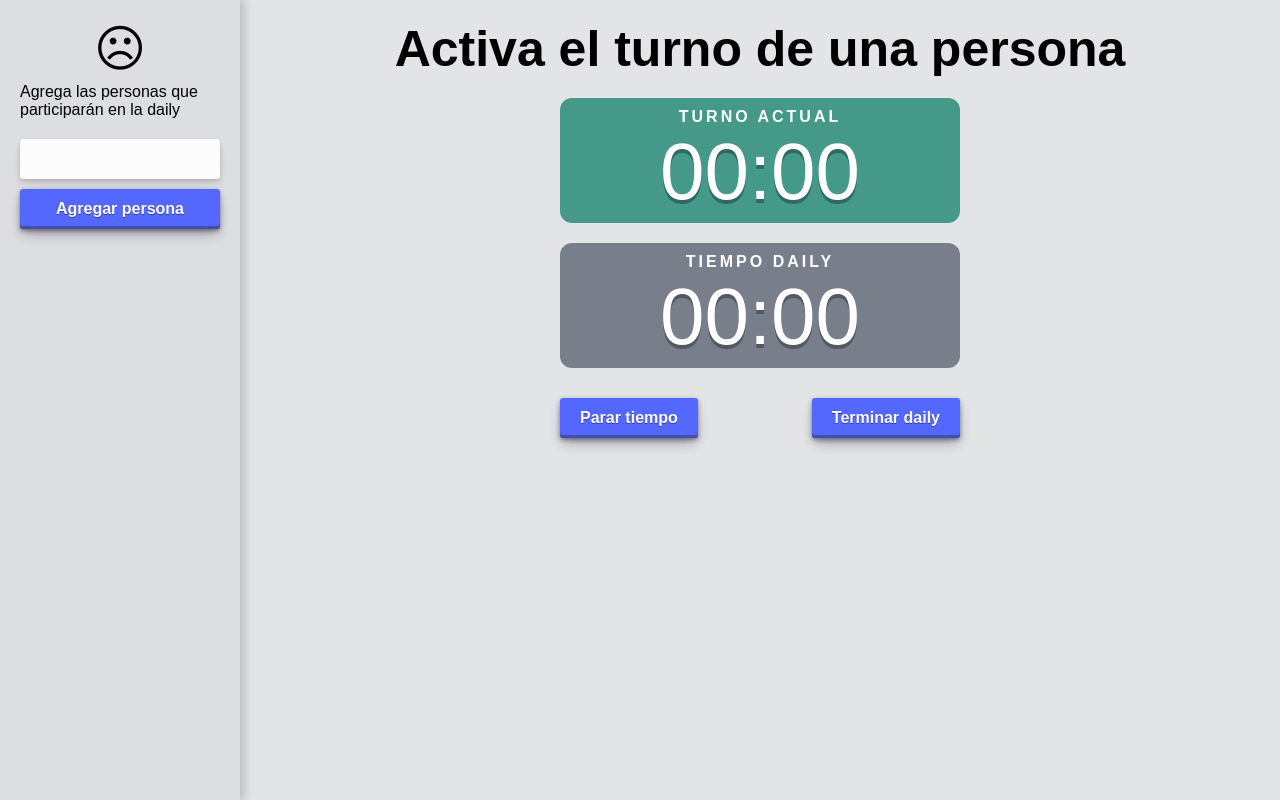
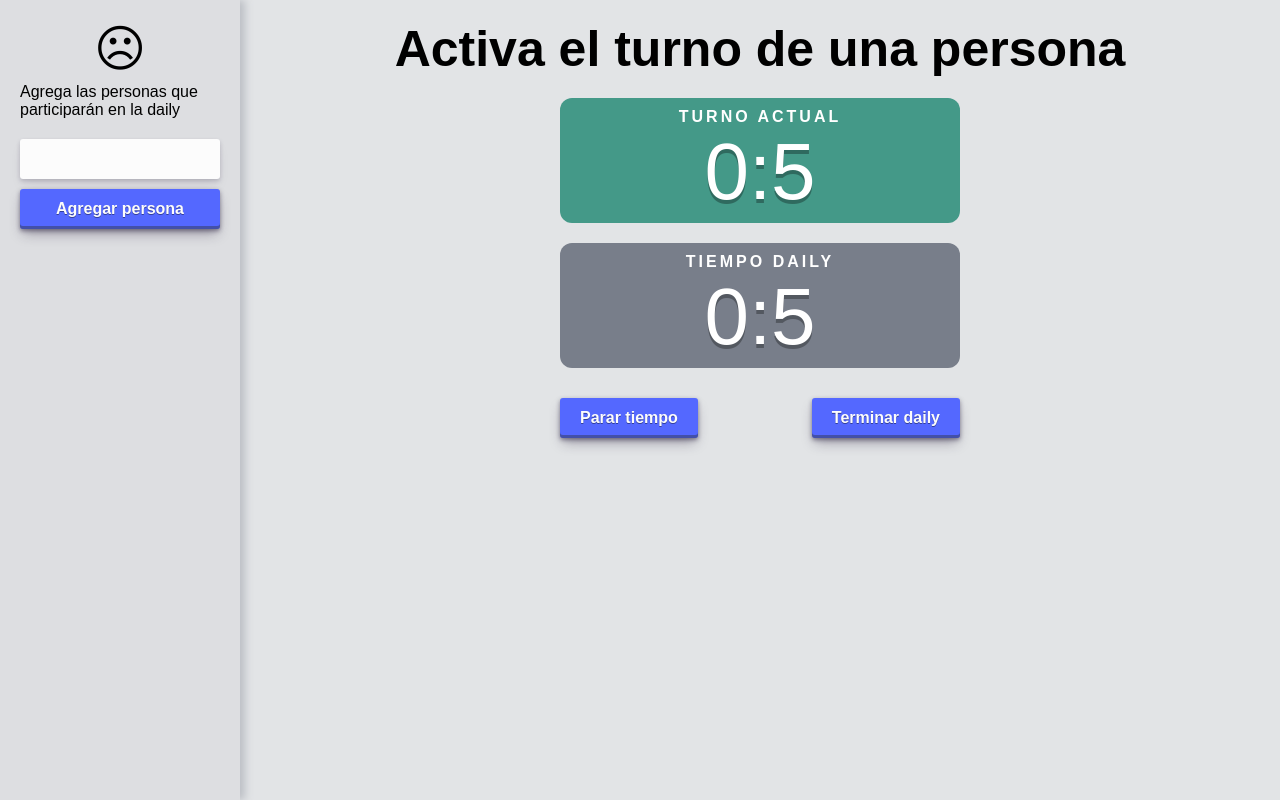
Before and after one commit to Mathiew82/dailup, a Vue app: page / in a window 1280 px wide. Built offline with nearby package versions, Linux system fonts and the light colour scheme.

Commit message:
Agregada la funcionalidad del contador para activarse y desactivarse

```diff
--- a/src/components/Content.vue
+++ b/src/components/Content.vue
@@ -4,34 +4,26 @@
       {{ nameToShow }}
     </div>
 
-    <div class="counter counter--turn">
-      <div class="counter__name">Turno actual</div>
-      <div class="counter__time">00:00</div>
-    </div>
-    <div class="counter counter--total">
-      <div class="counter__name">Tiempo daily</div>
-      <div class="counter__time">00:00</div>
-    </div>
+    <Counter type="turn" header="Turno actual" :stop="stopedCurrentTurn" />
+    <Counter type="total" header="Tiempo daily" :stop="stopedTotalTime" />
 
     <div class="wrapper-buttons">
-      <Button type="button" color="blue"> Parar tiempo </Button>
-      <Button type="button" color="blue"> Terminar daily </Button>
+      <Button type="button" color="blue" @click="stopCurrentTurn">
+        Parar tiempo
+      </Button>
+      <Button type="button" color="blue" @click="stopTotalTime">
+        Terminar daily
+      </Button>
     </div>
   </div>
 </template>
 
 <script setup>
-import { computed } from 'vue'
+import { toRefs, ref, computed } from 'vue'
 import Button from './ui/Button.vue'
+import Counter from './Counter.vue'
 
-// si no funciona la reactividad en las props probar esta otra opción
-/* import { computed, toRefs } from 'vue'
 const props = defineProps({
-  test: String,
-});
-const { test } = toRefs(props); */
-
-const { activePersonName } = defineProps({
   activePersonName: {
     type: String,
     require: false,
@@ -39,8 +31,22 @@ const { activePersonName } = defineProps({
   },
 })
 
+const { activePersonName } = toRefs(props)
+
+const stopedCurrentTurn = ref(false)
+const stopedTotalTime = ref(false)
+
+const stopCurrentTurn = () => {
+  stopedCurrentTurn.value = true
+}
+const stopTotalTime = () => {
+  stopedTotalTime.value = true
+}
+
 const nameToShow = computed(() =>
-  activePersonName ? activePersonName : 'Activa el turno de una persona'
+  activePersonName.value
+    ? activePersonName.value
+    : 'Activa el turno de una persona'
 )
 </script>
 
@@ -58,36 +64,6 @@ const nameToShow = computed(() =>
   }
 }
 
-.counter {
-  width: 100%;
-  max-width: 400px;
-  border-radius: 12px;
-  color: white;
-  margin: 20px auto 0 auto;
-
-  &--turn {
-    background-color: #498;
-  }
-
-  &--total {
-    background-color: darken($dark-grey-color, 25%);
-  }
-
-  > .counter__name {
-    font-size: 16px;
-    font-weight: 700;
-    letter-spacing: 3px;
-    padding-top: 10px;
-    text-transform: uppercase;
-  }
-
-  > .counter__time {
-    font-size: 80px;
-    padding: 0 0 5px 0;
-    text-shadow: 0 4px 0 rgba(black, 0.3);
-  }
-}
-
 .wrapper-buttons {
   width: 100%;
   max-width: 400px;
--- /dev/null
+++ b/src/components/Counter.vue
@@ -0,0 +1,84 @@
+<template>
+  <div :class="`counter counter--${type}`">
+    <div class="counter__name">
+      {{ header }}
+    </div>
+    <div class="counter__time">{{ minutes }}:{{ seconds }}</div>
+  </div>
+</template>
+
+<script setup>
+import { toRefs, ref, watch } from 'vue'
+
+const props = defineProps({
+  type: {
+    type: String,
+    require: true,
+  },
+  header: {
+    type: String,
+    require: true,
+  },
+  stop: {
+    type: Boolean,
+    require: false,
+    default: false,
+  },
+})
+
+const { type, header, stop } = toRefs(props)
+
+const seconds = ref(0)
+const minutes = ref(0)
+const timer = ref()
+
+const startTime = () => {
+  timer.value = setInterval(() => {
+    seconds.value++
+  }, 1000)
+}
+
+const stopTime = () => {
+  clearInterval(timer.value)
+}
+
+watch(stop, () => {
+  stopTime()
+})
+
+startTime()
+</script>
+
+<style lang="scss" scoped>
+@import '../sass/_variables.scss';
+
+.counter {
+  width: 100%;
+  max-width: 400px;
+  border-radius: 12px;
+  color: white;
+  margin: 20px auto 0 auto;
+
+  &--turn {
+    background-color: #498;
+  }
+
+  &--total {
+    background-color: darken($dark-grey-color, 25%);
+  }
+
+  > .counter__name {
+    font-size: 16px;
+    font-weight: 700;
+    letter-spacing: 3px;
+    padding-top: 10px;
+    text-transform: uppercase;
+  }
+
+  > .counter__time {
+    font-size: 80px;
+    padding: 0 0 5px 0;
+    text-shadow: 0 4px 0 rgba(black, 0.3);
+  }
+}
+</style>
```
